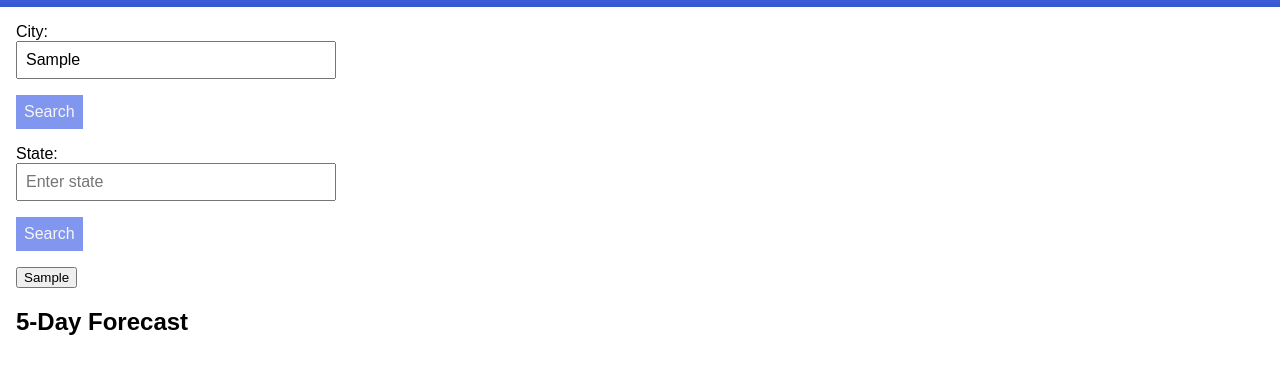
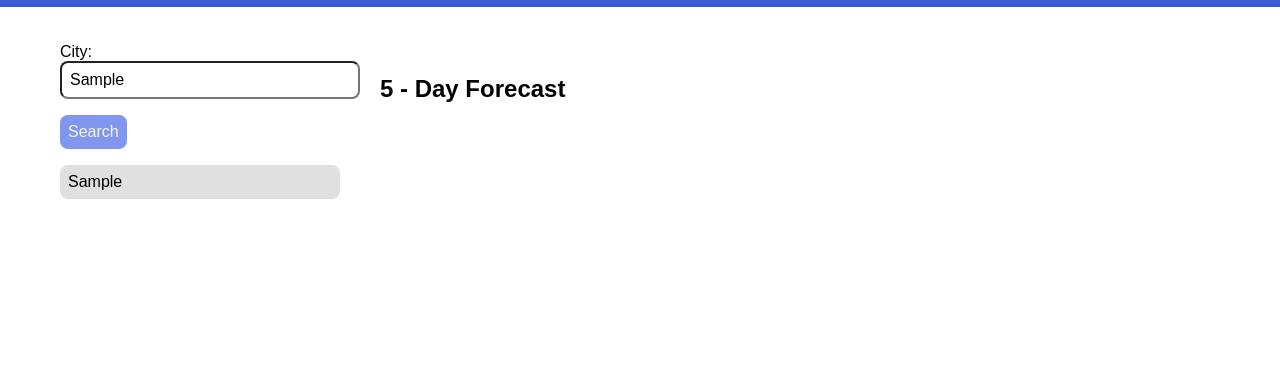
Before and after one commit to s-tovar/weather-dashboard, a plain HTML site: page index.html in a window 1280 px wide. Both pictures are taken after typing "Sample" into the empty fields and a click on the button "Search". Shown: the part 47-420 px from the top of the page. Drawn offline with Linux system fonts and the light colour scheme; no server answers.

Commit message:
added styling to forecast cards on style.css and fixed some styling bugs

```diff
--- a/assets/style.css
+++ b/assets/style.css
@@ -2,6 +2,24 @@ body {
     font-family: Arial, Helvetica, sans-serif;
     margin: 0;
     padding: 0;
+}
+
+.container {
+  display: flex;
+  flex-direction: row;
+  width: 100%;
+  max-width: 1200px;
+  margin: 0 auto;
+}
+
+.left-panel {
+  flex: 1;
+  padding: 20px;
+}
+
+.right-panel {
+  flex: 3;
+  padding: 20px;
 }
 
 header {
@@ -33,6 +51,7 @@ input[type="text"] {
     width: 100%;
     max-width: 300px;
     margin-bottom: 1rem;
+    border-radius: 0.5rem;
 }
 
 button[type="submit"] {
@@ -42,9 +61,52 @@ button[type="submit"] {
     color: whitesmoke;
     border: none;
     cursor: pointer;
+    border-radius: 0.5rem;
 }
 
 #weather-details {
     text-align: center;
     margin-top: 1rem;
 }
+
+.search-item {
+    display: block;
+    text-align: left;
+    width: 100%;
+    max-width: 300px;
+    background-color: #e0e0e0;
+    border: none;
+    padding: 0.5rem;
+    font-size: 1rem;
+    cursor: pointer;
+    margin-bottom: 0.5rem;
+    border-radius: 0.5rem;
+}
+
+.search-item:hover {
+    background-color: #d1d1d1;
+}
+
+#current-weather {
+    margin-bottom: 2rem;
+}
+
+#forecast {
+    margin-bottom: 1rem;
+}
+
+.forecast-card {
+    display: inline-block;
+    background-color: #8197ef;
+    padding: 1rem;
+    margin: 0.5rem;
+    border-radius: 0.5rem;
+    width: 150px;
+    box-sizing: border-box;
+}
+
+@media (max-width: 767px) {
+    .forecast-card {
+        width: calc(100% - 2rem)
+    }
+}
--- a/index.html
+++ b/index.html
@@ -14,28 +14,28 @@
     </header>
 
 <main>
+    <div class="container">
+        <div class="left-panel">
             <form id="search">
                 <label for="city-input">City:</label>
                 <input type="text" id="city-input" name="city" placeholder="Enter city">
                 <button type="submit" id="search-btn">Search</button>
             </form>
 
-    <form id="search">
-        <label for="state-input">State:</label>
-        <input type="text" id="state-input" name="state" placeholder="Enter state">
-        <button type="submit" id="search-btn">Search</button>
-    </form>
+            <section id="search-history"></section>
+        </div>
+
+    <div class="right-panel">
 
         <section id="weather-details"></section>
-
-    <section id="search-history"></section>
 
         <section id="current-weather"></section>
 
         <section id="forecast">
-        <h2>5-Day Forecast</h2>
+            <h2>5 - Day Forecast</h2>
             <div id="forecast-card"></div>
         </section>
+    </div>
 </main>
 <script src="./assets/script.js"></script>
 </body>
```
Lines whose indentation alone changed are shown as unchanged.
